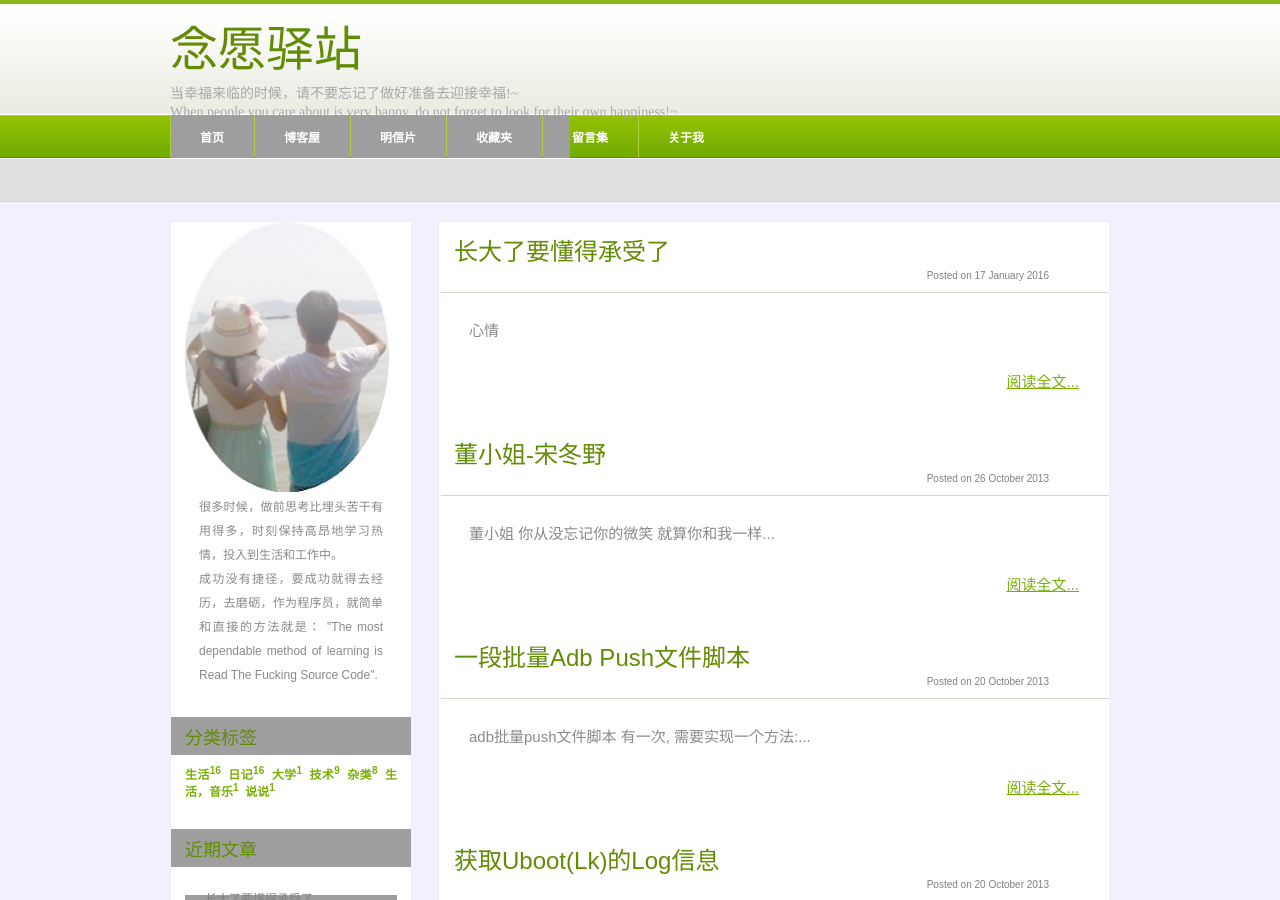
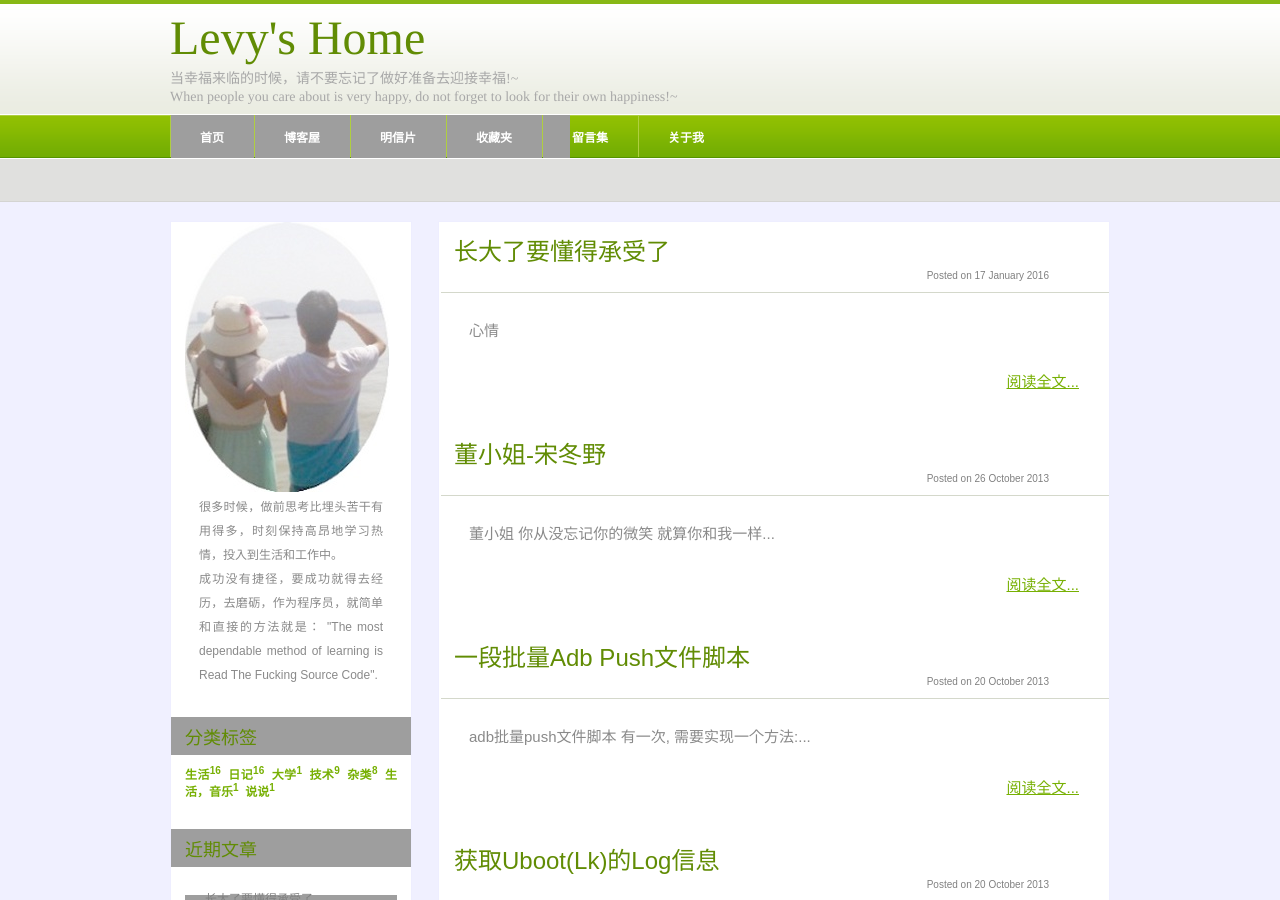
Before and after one commit to cailiwei/yuan, a Jekyll site: the page built from index.html, in a window 1280 px wide and 900 px high. Built offline with Jekyll 4.4.1, drawn with Linux system fonts in a browser that asks for light colours; a script that is not in the unit is left out; the list of posts is cut into pages by our own code; comment, search, counter and statistics services are not loaded.

Commit message:
modified the title

```diff
--- a/_config.yml
+++ b/_config.yml
@@ -1,4 +1,4 @@
-site_title: "念愿驿站"
+site_title: "Levy's Home"
 site_subtitle: "自由分享,提高认知！"
 site_language: "zh-cn"
 
@@ -11,7 +11,7 @@ baseurl: http://blog.cailiwei.com.cn
 markdown: kramdown
 
 # how many items should be displayed per page.
-paginate: 5
+paginate: 6
 paginate_path: "blog/page:num"
 
 # < ----------- add by liwei.cai ------------------ >
--- a/_layouts/default.html
+++ b/_layouts/default.html
@@ -2,7 +2,7 @@
 <html xmlns="http://www.w3.org/1999/xhtml">
     <head>
         <meta http-equiv="content-type" content="text/html; charset=utf-8" />
-        <title>念愿驿站</title>
+        <title>Levy's Home</title>
         <meta name="keywords" content="" />
         <meta name="description" content="" />
         <meta name="author" content="{{ site.author.fullname }}" />
@@ -21,7 +21,7 @@
 
     <body>
         <div id="logo">
-            <h1><a href="{{ site.baseurl }}" title="The Station Agent">念愿驿站</a></h1>
+            <h1><a href="{{ site.baseurl }}" title="念愿驿站">Levy's Home</a></h1>
             <p>当幸福来临的时候，请不要忘记了做好准备去迎接幸福!~</p>
             <p>When people you care about is very happy, do not forget to look for their own happiness!~</p>
         </div>
--- a/_layouts/page.html
+++ b/_layouts/page.html
@@ -2,7 +2,7 @@
 <html xmlns="http://www.w3.org/1999/xhtml">
     <head>
         <meta http-equiv="content-type" content="text/html; charset=utf-8" />
-        <title>念愿驿站</title>
+        <title>Levy's Home</title>
         <meta name="keywords" content="" />
         <meta name="description" content="" />
         <meta name="author" content="{{ site.author.fullname }}" />
@@ -21,7 +21,7 @@
 
     <body>
         <div id="logo">
-            <h1><a href="{{ site.baseurl }}" title="The Station Agent">念愿驿站</a></h1>
+            <h1><a href="{{ site.baseurl }}" title="念愿驿站">Levy's Home</a></h1>
             <p>当幸福来临的时候，请不要忘记了做好准备去迎接幸福!~</p>
             <p>When people you care about is very happy, do not forget to look for their own happiness!~</p>
         </div>
```
